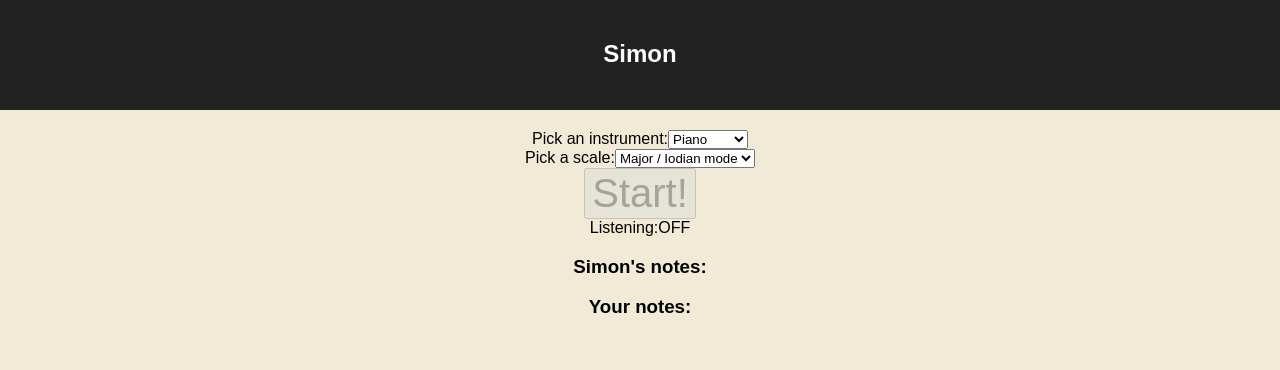
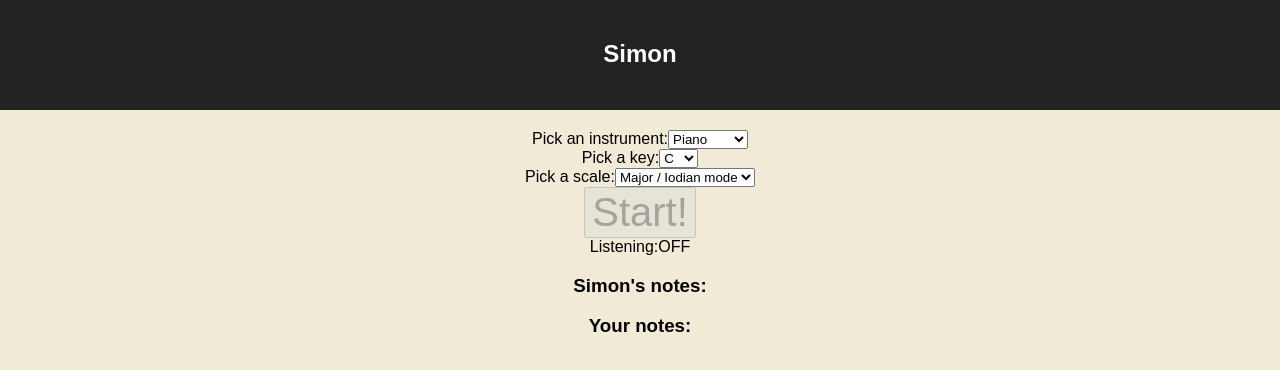
Before and after one commit to timiles/simon, a React (Create React App) app: page / in a window 1280 px wide. Shown: the top 370 px of the page. Built offline with nearby package versions, Linux system fonts and the light colour scheme; the HTML template or start-up script is replaced by a standard one.

Commit message:
Key selection

```diff
--- a/src/components/Main.tsx
+++ b/src/components/Main.tsx
@@ -20,6 +20,7 @@ class Main extends React.Component<object, State> {
   private audioContext: AudioContext;
   private noteListener: NoteListener;
   private currentInstrument: Instrument;
+  private currentKey: number;
   private currentScale: Scale;
 
   private static generateRandomNotes(count: number, pitchesInScale: Array<number>, rootPitch: number): Array<Note> {
@@ -68,7 +69,7 @@ class Main extends React.Component<object, State> {
     let simonsNotes = Main.generateRandomNotes(
       5,
       this.currentScale.getPitchesRelativeToRoot(),
-      this.currentInstrument.getFirstCTransposed());
+      this.currentInstrument.getFirstCTransposed() + this.currentKey);
     this.setState(
       {
         isGameStarted: true,
@@ -143,6 +144,12 @@ class Main extends React.Component<object, State> {
           </select>
         </div>
         <div>
+          Pick a key:
+          <select onChange={e => this.handleKeyChange(e)}>
+            {Scale.notes.map((x, i) => <option key={'keys_' + i}>{x}</option>)}
+          </select>
+        </div>
+        <div>
           Pick a scale:
           <select onChange={e => this.handleScaleChange(e)}>
             {ScalesDataSource.all.map((x, i) => <option key={'scales_' + i}>{x.name}</option>)}
@@ -174,6 +181,10 @@ class Main extends React.Component<object, State> {
     this.currentInstrument = InstrumentsDataSource.all[e.currentTarget.selectedIndex];
   }
 
+  private handleKeyChange(e: React.FormEvent<HTMLSelectElement>): void {
+    this.currentKey = e.currentTarget.selectedIndex;
+  }
+
   private handleScaleChange(e: React.FormEvent<HTMLSelectElement>): void {
     this.currentScale = ScalesDataSource.all[e.currentTarget.selectedIndex];
   }
--- a/src/types/Scale.ts
+++ b/src/types/Scale.ts
@@ -1,5 +1,5 @@
 export default class Scale {
-    private static notes = ['C', 'C♯', 'D', 'E♭', 'E', 'F', 'F♯', 'G', 'A♭', 'A', 'B♭', 'B'];
+    static notes = ['C', 'C♯', 'D', 'E♭', 'E', 'F', 'F♯', 'G', 'A♭', 'A', 'B♭', 'B'];
 
     constructor(
         public name: string,
```
Also changed, not shown: 1 other file (tests, documents, lock files or other folders).
